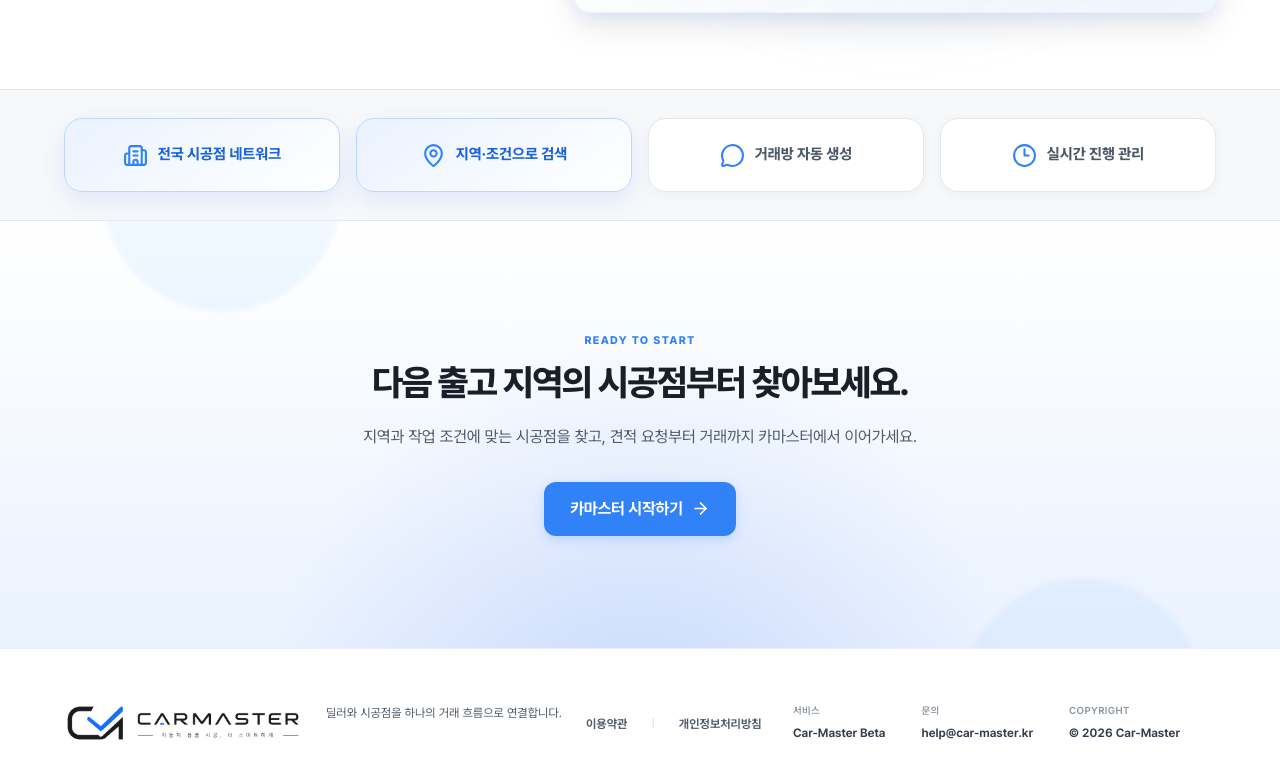
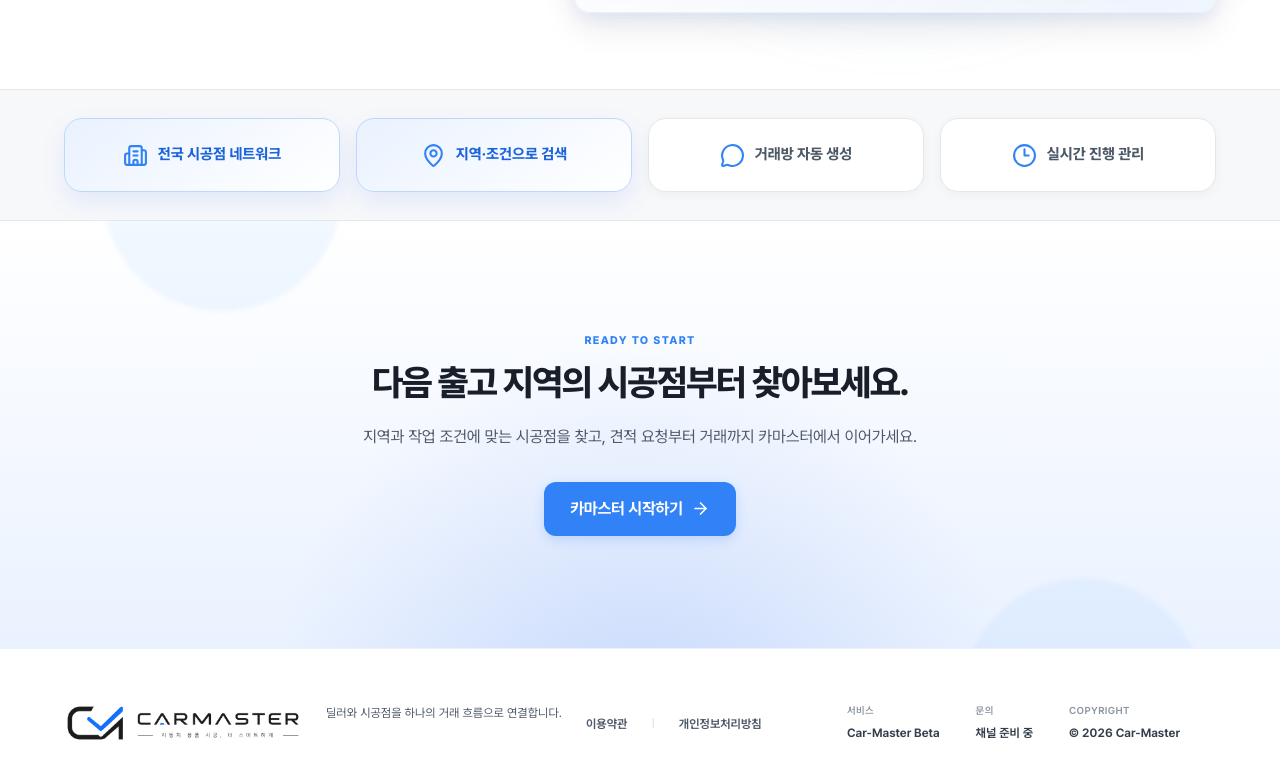
Before and after one commit to gkswowlsdlek/car-master, a Next.js app: page / in a window 1280 px wide. Shown: the part 757-1535 px from the top of the page. Built offline with nearby package versions, Linux system fonts and the light colour scheme; no server answers; the database is empty.

Commit message:
feat: complete product polish phase one

```diff
--- a/components/auth/AccountStatusScreen.tsx
+++ b/components/auth/AccountStatusScreen.tsx
@@ -5,5 +5,5 @@ import { InstallerRegistrationEditor } from "./InstallerRegistrationEditor";
 export function AccountStatusScreen({ user, onLogout }: { user: CurrentUser; onLogout: () => void }) {
   const status = user.approvalStatus ?? "pending";
   const content = status === "rejected" ? { icon: ShieldAlert, eyebrow: "APPLICATION REJECTED", title: "시공점 등록이 반려되었습니다.", description: "등록 정보를 확인한 뒤 운영팀에 재심사를 요청해 주세요." } : status === "suspended" ? { icon: ShieldAlert, eyebrow: "ACCOUNT SUSPENDED", title: "시공점 활동이 정지되었습니다.", description: "현재 시공 요청을 받을 수 없습니다. 자세한 사유는 운영팀에 문의해 주세요." } : { icon: Clock3, eyebrow: "UNDER REVIEW", title: "시공점 등록 심사 중입니다.", description: "제출하신 사업자와 시공점 정보를 확인하고 있습니다. 승인이 완료되면 시공 요청을 받을 수 있습니다." };
-  return <main className="account-status-page"><div className="account-status-shell"><section className="account-status-card card"><span><content.icon size={30} /></span><p className="eyebrow">{content.eyebrow}</p><h1>{content.title}</h1><p>{content.description}</p><div className="account-status-profile"><Store size={20} /><div><b>{user.name}</b><small>{user.email}</small></div><em>{status}</em></div><p className="status-help">승인 관련 문의: help@car-master.kr</p><button className="secondary" onClick={onLogout}><LogOut size={17} /> 로그아웃</button></section><InstallerRegistrationEditor /></div></main>;
+  return <main className="account-status-page"><div className="account-status-shell"><section className="account-status-card card"><span><content.icon size={30} /></span><p className="eyebrow">{content.eyebrow}</p><h1>{content.title}</h1><p>{content.description}</p><div className="account-status-profile"><Store size={20} /><div><b>{user.name}</b><small>{user.email}</small></div><em>{status}</em></div><p className="status-help">승인 관련 문의 채널을 준비하고 있습니다. 현재 상태를 확인한 뒤 잠시 후 다시 이용해 주세요.</p><button className="secondary" onClick={onLogout}><LogOut size={17} /> 로그아웃</button></section><InstallerRegistrationEditor /></div></main>;
 }
--- a/components/auth/LoginScreen.tsx
+++ b/components/auth/LoginScreen.tsx
@@ -42,7 +42,7 @@ export function LoginScreen({ onLogin, onExplore, onSignUp, onForgotPassword }:
           <button className="primary full" onClick={() => void submit()} disabled={isSubmitting} aria-busy={isSubmitting}>{isSubmitting ? "로그인 중..." : "워크스페이스 로그인"} {!isSubmitting && <ArrowRight size={17} />}</button>
           <button className="login-signup-link" onClick={onSignUp}>처음이신가요? <b>회원가입</b></button>
           <div className="login-security-note"><ShieldCheck size={19} /><span><b>안전한 회원 워크스페이스</b><small>회원 역할과 시공점 승인 상태에 따라 접근 권한을 확인합니다.</small></span></div>
-          <p className="login-support-note">계정 발급이나 로그인에 문제가 있나요? <button onClick={() => alert("베타 운영 문의: help@car-master.kr")}>운영팀 문의</button></p>
+          <p className="login-support-note">계정 발급이나 로그인에 문제가 있나요? <button onClick={() => { window.location.href = "/help"; }}>도움말 보기</button></p>
         </section>
         <LoginWorkspaceBenefits className="login-benefits-mobile" />
       </div>
--- a/components/landing/LandingPage.tsx
+++ b/components/landing/LandingPage.tsx
@@ -15,6 +15,6 @@ export function LandingPage({ onStart }: { onStart: () => void }) {
     </section>
     <section className="trust-strip"><span className="primary-benefit"><Building2 size={24} /> 전국 시공점 네트워크</span><span className="primary-benefit"><MapPin size={24} /> 지역·조건으로 검색</span><span><MessageCircle size={24} /> 거래방 자동 생성</span><span><Clock3 size={24} /> 실시간 진행 관리</span></section>
     <section className="marketing-final-cta"><p className="eyebrow">READY TO START</p><h2>다음 출고 지역의 시공점부터 찾아보세요.</h2><p className="final-cta-description">지역과 작업 조건에 맞는 시공점을 찾고, 견적 요청부터 거래까지 카마스터에서 이어가세요.</p><button className="button button-primary button-large" onClick={onStart}>카마스터 시작하기 <ArrowRight size={19} /></button></section>
-    <footer className="marketing-footer"><div className="footer-brand"><img src="/carmaster-logo-transparent.png" alt="Car-Master" /><p>딜러와 시공점을 하나의 거래 흐름으로 연결합니다.</p><div className="footer-links"><a href="/terms">이용약관</a><span aria-hidden="true">|</span><a href="/privacy">개인정보처리방침</a></div></div><div className="footer-meta"><span><small>서비스</small>Car-Master Beta</span><span><small>문의</small>help@car-master.kr</span><span><small>Copyright</small>© 2026 Car-Master</span></div></footer>
+    <footer className="marketing-footer"><div className="footer-brand"><img src="/carmaster-logo-transparent.png" alt="Car-Master" /><p>딜러와 시공점을 하나의 거래 흐름으로 연결합니다.</p><div className="footer-links"><a href="/terms">이용약관</a><span aria-hidden="true">|</span><a href="/privacy">개인정보처리방침</a></div></div><div className="footer-meta"><span><small>서비스</small>Car-Master Beta</span><span><small>문의</small>채널 준비 중</span><span><small>Copyright</small>© 2026 Car-Master</span></div></footer>
   </main>;
 }
--- a/components/support/HelpCenterScreen.tsx
+++ b/components/support/HelpCenterScreen.tsx
@@ -21,8 +21,8 @@ export function HelpCenterScreen({ role = "dealer" }: { role?: "dealer" | "shop"
   return <main className="help-page"><div className="help-shell">
     <Link className="help-back" href="/"><ArrowLeft size={16} /> 워크스페이스로 돌아가기</Link>
     <header className="help-hero"><div className="help-hero-icon"><CircleHelp size={28} /></div><p className="eyebrow">CAR-MASTER HELP CENTER</p><h1>무엇을 도와드릴까요?</h1><p>거래와 시공 업무를 더 쉽게 시작할 수 있도록 필요한 안내를 모았습니다.</p></header>
-    <section className="help-quick-grid"><Link href="/help?section=faq"><BookOpen size={20} /><span><b>자주 찾는 도움말</b><small>처음 이용할 때 필요한 안내</small></span><ChevronRight size={17} /></Link><a href="mailto:help@car-master.kr"><MessageCircle size={20} /><span><b>문의하기</b><small>운영팀에 문의가 필요할 때</small></span><ChevronRight size={17} /></a><Link href="/terms"><ShieldCheck size={20} /><span><b>서비스 이용 안내</b><small>약관과 개인정보처리방침</small></span><ChevronRight size={17} /></Link></section>
+    <section className="help-quick-grid"><Link href="/help?section=faq"><BookOpen size={20} /><span><b>자주 찾는 도움말</b><small>처음 이용할 때 필요한 안내</small></span><ChevronRight size={17} /></Link><div className="help-quick-disabled"><MessageCircle size={20} /><span><b>문의 채널 준비 중</b><small>문의 접수 채널을 준비하고 있습니다.</small></span></div><Link href="/terms"><ShieldCheck size={20} /><span><b>서비스 이용 안내</b><small>약관과 개인정보처리방침</small></span><ChevronRight size={17} /></Link></section>
     <section className="help-section"><div className="help-section-head"><div><p className="eyebrow">FAQ</p><h2>{role === "shop" ? "시공점 이용 안내" : "딜러 이용 안내"}</h2></div><span className="help-role-badge">{role === "shop" ? "시공점" : "딜러"}</span></div><div className="help-faq-list">{items.map(([question, answer]) => <details key={question}><summary>{question}<ChevronRight size={17} /></summary><p>{answer}</p></details>)}</div></section>
-    <section className="help-contact"><div><b>원하는 답을 찾지 못하셨나요?</b><p>문의 내용을 남겨주시면 운영팀이 확인 후 안내해 드립니다.</p></div><a className="primary" href="mailto:help@car-master.kr">문의하기</a></section>
+    <section className="help-contact"><div><b>원하는 답을 찾지 못하셨나요?</b><p>문의 접수 채널을 준비하고 있습니다. 서비스 이용 안내를 먼저 확인해 주세요.</p></div><Link className="secondary" href="/terms">이용 안내 보기</Link></section>
   </div></main>;
 }
```
Also changed, not shown: app/globals.css.
